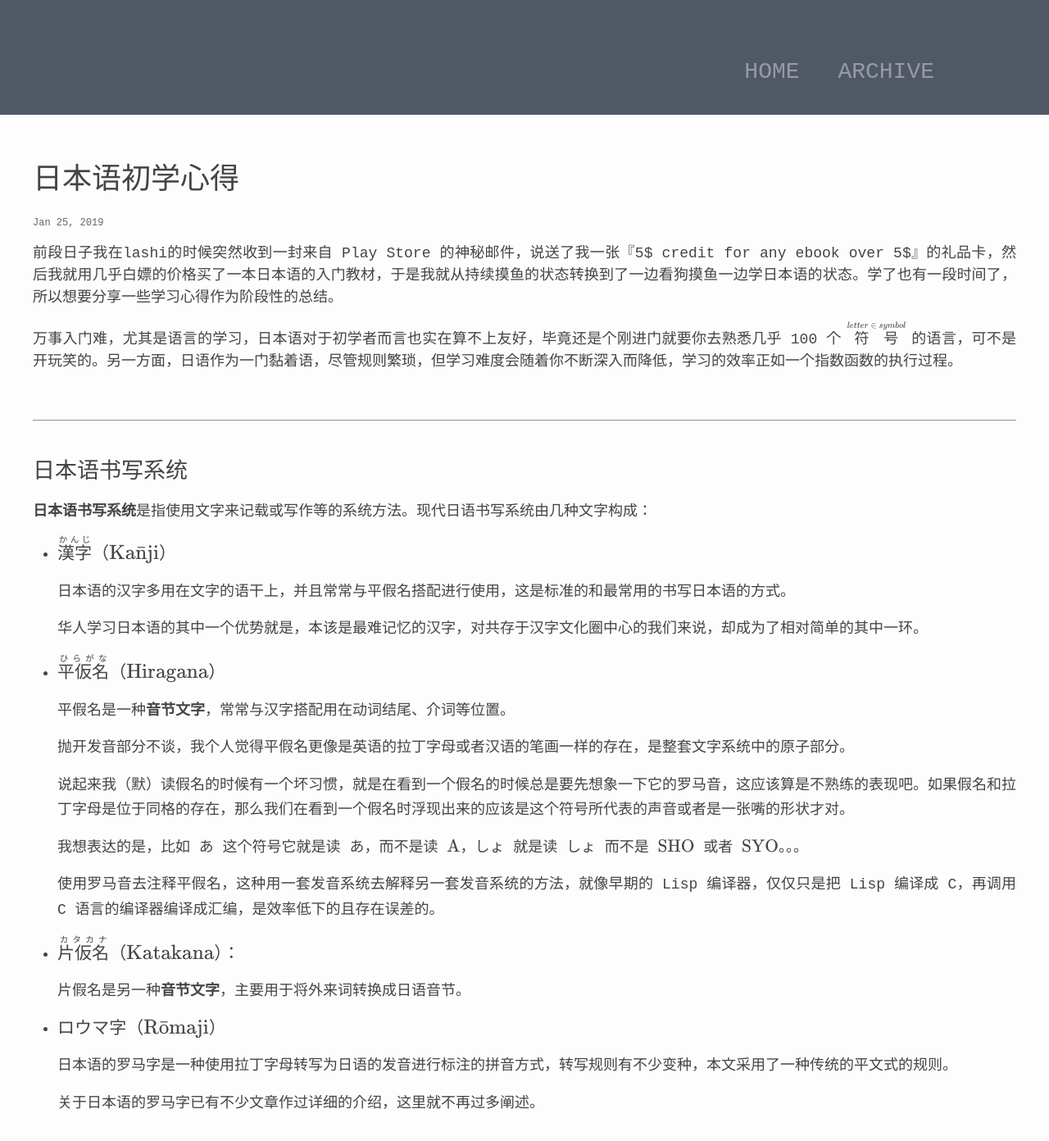
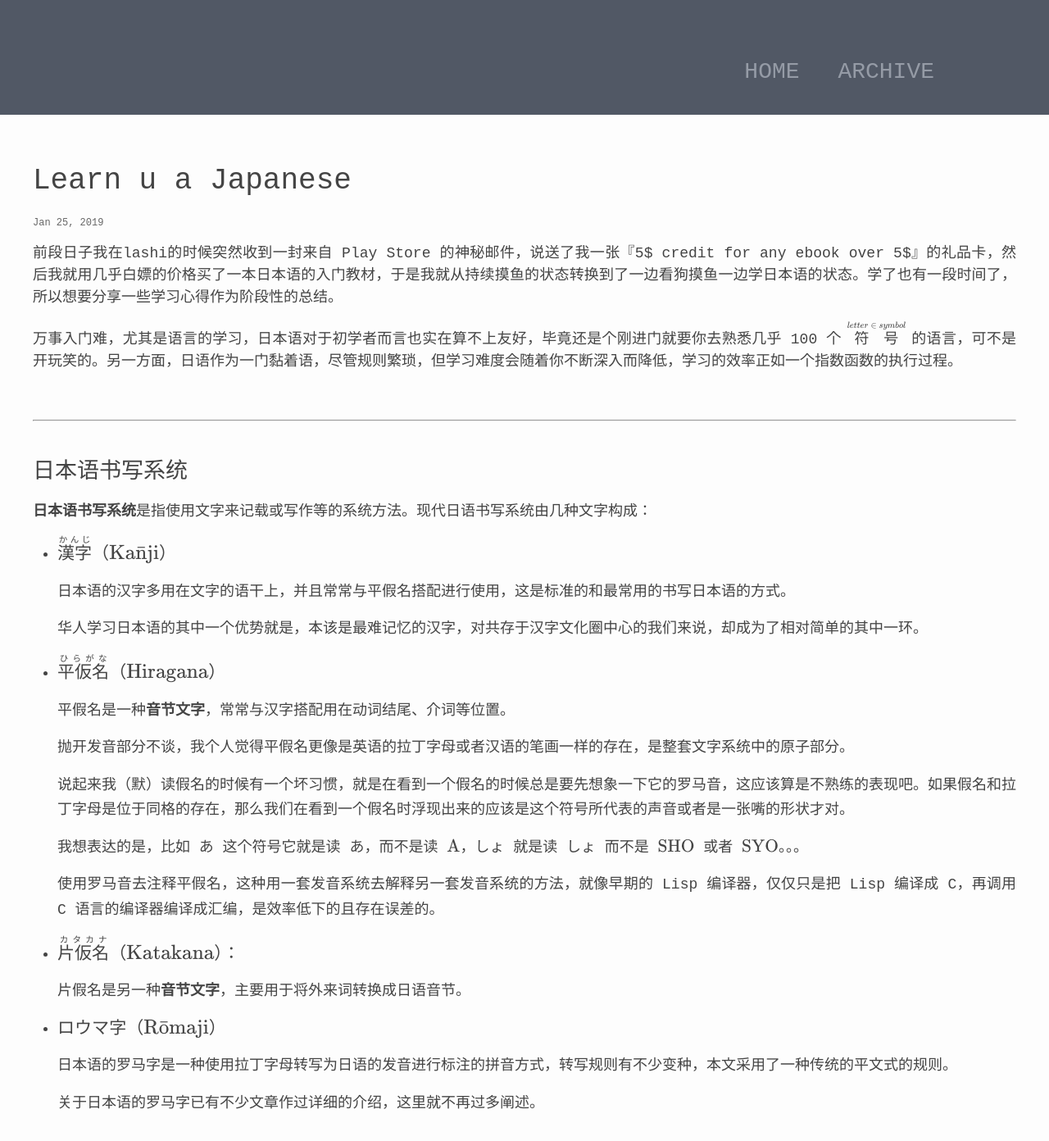
Before and after one commit to ldcc/ldcc.github.io, a Jekyll site: the page built from _posts/2019-01-24-syntax-japanese.md, in a window 1280 px wide and 1400 px high. Shown: the top 1392 px of the window at 82% size. Built offline with Jekyll 4.4.1, drawn with Linux system fonts in a browser that asks for light colours; formulas are drawn with MathJax 3; some of the changed text lies outside the part shown.

Commit message:
mod jp-syn title

```diff
--- a/_posts/2019-01-24-syntax-japanese.md
+++ b/_posts/2019-01-24-syntax-japanese.md
@@ -1,6 +1,6 @@
 ---
 layout: post
-title: 日本语初学心得
+title: Learn u a Japanese
 category: LANG
 date: 2019-01-25
 ---
@@ -11,7 +11,7 @@ date: 2019-01-25
 <ruby>符号<rt>$$letter \in symbol$$</rt></ruby>
 的语言，可不是开玩笑的。另一方面，日语作为一门黏着语，尽管规则繁琐，但学习难度会随着你不断深入而降低，学习的效率正如一个指数函数的执行过程。
 $$
-\newcommand{romaji}[1]{\mathrm{#1}}
+\newcommand{romize}[1]{\mathrm{#1}}
 $$
 
 <br />
@@ -25,13 +25,13 @@ $$
 
 **日本语书写系统**是指使用文字来记载或写作等的系统方法。现代日语书写系统由几种文字构成：
 
-- ### <ruby>漢字<rt>かんじ</rt>（$$\romaji{Ka\bar{n}ji}$$）</ruby>
+- ### <ruby>漢字<rt>かんじ</rt>（$$\romize{Ka\bar{n}ji}$$）</ruby>
 
 	日本语的汉字多用在文字的语干上，并且常常与平假名搭配进行使用，这是标准的和最常用的书写日本语的方式。
 
 	华人学习日本语的其中一个优势就是，本该是最难记忆的汉字，对共存于汉字文化圈中心的我们来说，却成为了相对简单的其中一环。
 
-- ### <ruby>平仮名<rt>ひらがな</rt>（$$\romaji{Hiragana}$$）</ruby>
+- ### <ruby>平仮名<rt>ひらがな</rt>（$$\romize{Hiragana}$$）</ruby>
 
 	平假名是一种**音节文字**，常常与汉字搭配用在动词结尾、介词等位置。
 
@@ -39,15 +39,15 @@ $$
 
 	说起来我（默）读假名的时候有一个坏习惯，就是在看到一个假名的时候总是要先想象一下它的罗马音，这应该算是不熟练的表现吧。如果假名和拉丁字母是位于同格的存在，那么我们在看到一个假名时浮现出来的应该是这个符号所代表的声音或者是一张嘴的形状才对。
 
-	我想表达的是，比如 $$あ$$ 这个符号它就是读 $$あ$$，而不是读 $$\romaji{A}$$，$$しょ$$ 就是读 $$しょ$$ 而不是 $$\romaji{SHO}$$ 或者 $$\romaji{SYO}$$。。。
+	我想表达的是，比如 $$あ$$ 这个符号它就是读 $$あ$$，而不是读 $$\romize{A}$$，$$しょ$$ 就是读 $$しょ$$ 而不是 $$\romize{SHO}$$ 或者 $$\romize{SYO}$$。。。
 
 	使用罗马音去注释平假名，这种用一套发音系统去解释另一套发音系统的方法，就像早期的 Lisp 编译器，仅仅只是把 Lisp 编译成 C，再调用 C 语言的编译器编译成汇编，是效率低下的且存在误差的。
 
-- ### <ruby>片仮名<rt>カタカナ</rt></ruby>（$$\romaji{Katakana}$$）：
+- ### <ruby>片仮名<rt>カタカナ</rt></ruby>（$$\romize{Katakana}$$）：
 
 	片假名是另一种**音节文字**，主要用于将外来词转换成日语音节。
 
-- ### ロウマ字（$$\romaji{R\bar{o}maji}$$）
+- ### ロウマ字（$$\romize{R\bar{o}maji}$$）
 
 	日本语的罗马字是一种使用拉丁字母转写为日语的发音进行标注的拼音方式，转写规则有不少变种，本文采用了一种传统的平文式的规则。
 
@@ -77,7 +77,7 @@ $$
 
 紧接着我们用一个或多个音素组合成了复合音素，最后我们将这个复合音素抽象成具体的概念，赋予了它实际意义。
 
-举个实际的例子，比如说**『<ruby>私<rt>わたし</rt>（$$\romaji{Watashi}$$）</ruby>』**这个词组，它是由三个音素『わ、た、し』组成，是一个代词，表达的是**“我”**。事实上，如果打破砂锅问到底的话，『私』不是我，它只是一个符号，只是这个符号被用来代表柏拉图概念下的“我”。我们把『わ、た、し』这三个音素按顺序组合成『わたし』，为了避免这个『わたし』和代表了其它概念但也是读『わたし』的复合音素相混淆，又把这个『わたし』写成了『私』。
+举个实际的例子，比如说**『<ruby>私<rt>わたし</rt>（$$\romize{Watashi}$$）</ruby>』**这个词组，它是由三个音素『わ、た、し』组成，是一个代词，表达的是**“我”**。事实上，如果打破砂锅问到底的话，『私』不是我，它只是一个符号，只是这个符号被用来代表柏拉图概念下的“我”。我们把『わ、た、し』这三个音素按顺序组合成『わたし』，为了避免这个『わたし』和代表了其它概念但也是读『わたし』的复合音素相混淆，又把这个『わたし』写成了『私』。
 
 但更重要的则是我现在可以自由地使用『私』，让『私』与其它音素组合，或者把它当作一个基本元素用在更复杂的组合中，一个句子就是这么组成的。当然一个合乎文法的句子还是需要按照既定的语法规则进行组合，一个不合文法的句子一般都会使人感到浑惑。
 
```
